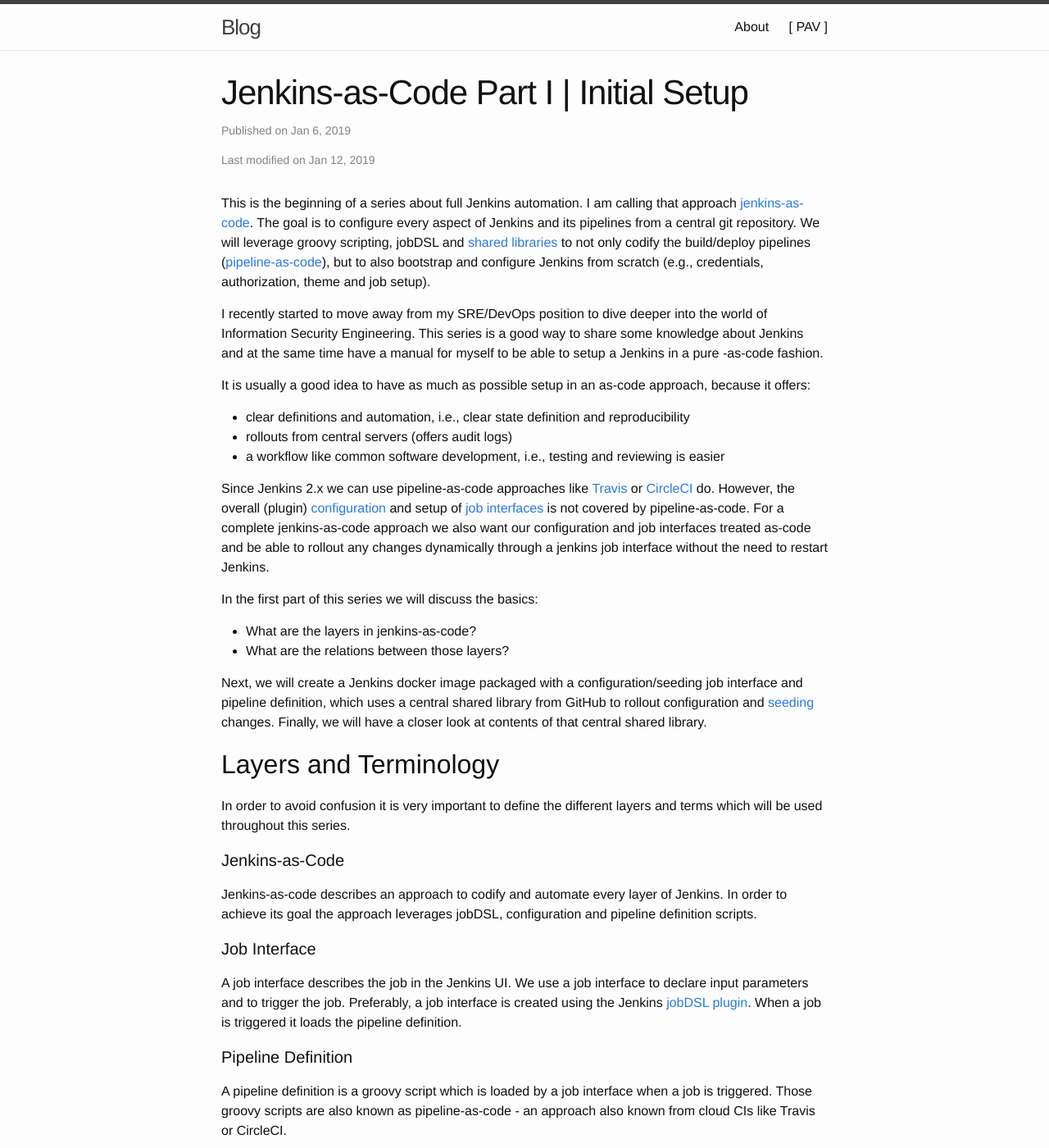
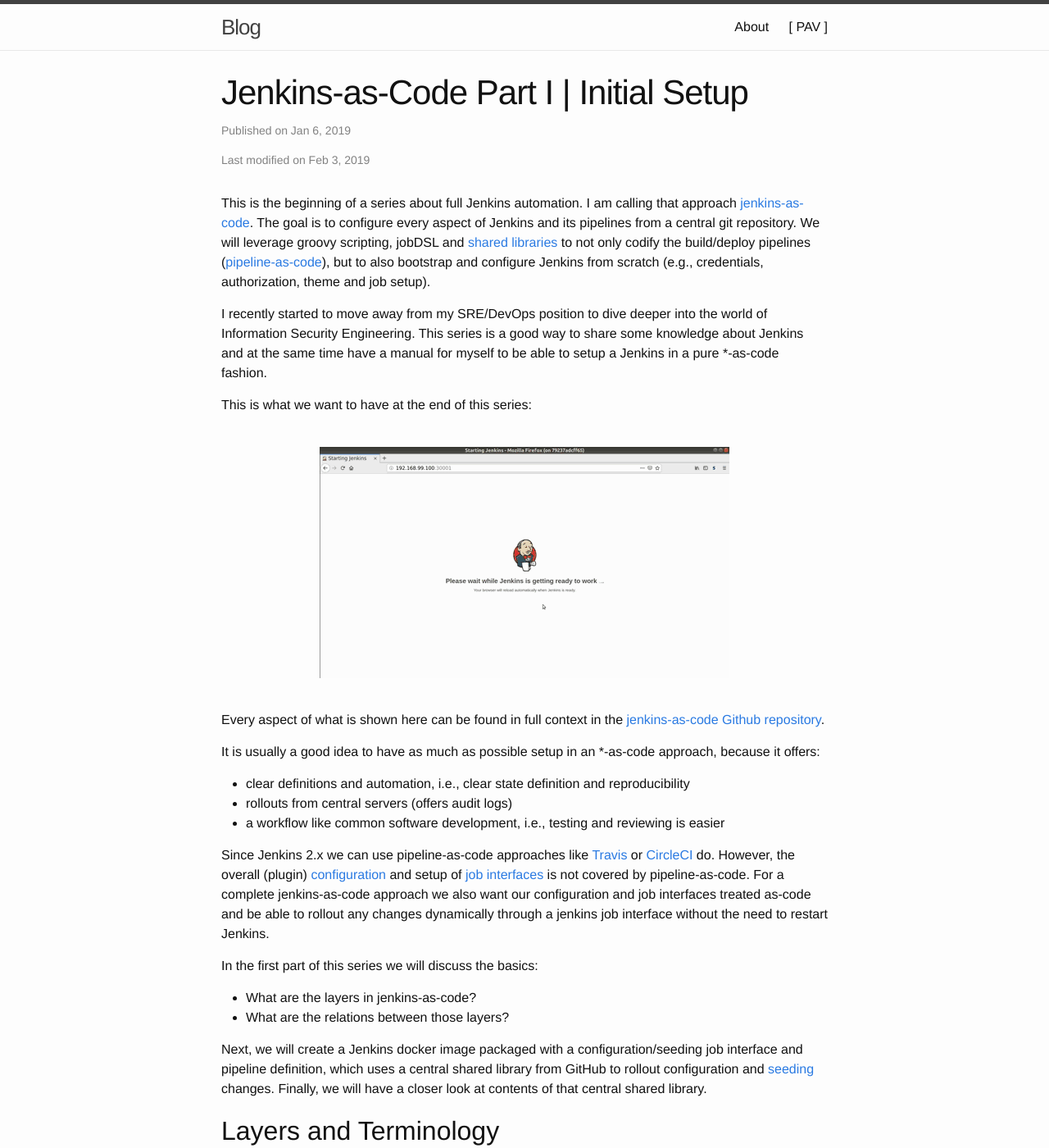
Before and after one commit to fishi0x01/fishi0x01.github.io, a Jekyll site: the page built from _posts/2019-01-06-Jenkins-As-Code-Part-1.md, in a window 1280 px wide and 1400 px high. Shown: the whole window at 82% size. Built offline with Jekyll 4.4.1, drawn with Linux system fonts in a browser that asks for light colours.

Commit message:
Add jenkins-as-code gthub repo

```diff
--- a/_posts/2019-01-06-Jenkins-As-Code-Part-1.md
+++ b/_posts/2019-01-06-Jenkins-As-Code-Part-1.md
@@ -2,7 +2,7 @@
 layout: post
 title: "Jenkins-as-Code Part I | Initial Setup"
 date: 2019-01-06 14:45:00 +0000
-modified: 2019-01-12 14:30:00 +0000
+modified: 2019-02-03 09:30:00 +0000
 comments: true
 disqus_id: 15
 permalink: weblog/2019/01/06/jenkins-as-code-part-1/
@@ -20,9 +20,17 @@
 I recently started to move away from my SRE/DevOps position to dive deeper into the world of
 Information Security Engineering.
 This series is a good way to share some knowledge about Jenkins and at the same time
-have a manual for myself to be able to setup a Jenkins in a pure -as-code fashion.
+have a manual for myself to be able to setup a Jenkins in a pure \*-as-code fashion.
 
-It is usually a good idea to have as much as possible setup in an as-code approach, because it offers:
+This is what we want to have at the end of this series:
+
+<br/>
+<img src="/content-images/jenkins-bootstrap.gif" alt="Demo" style="display: block; margin-left: auto; margin-right: auto;">
+<br/>
+
+Every aspect of what is shown here can be found in full context in the [jenkins-as-code Github repository][jenkins-as-code-github-repo].
+
+It is usually a good idea to have as much as possible setup in an \*-as-code approach, because it offers:
 - clear definitions and automation, i.e., clear state definition and reproducibility
 - rollouts from central servers (offers audit logs)
 - a workflow like common software development, i.e., testing and reviewing is easier
@@ -203,3 +211,4 @@
 [jobdsl-plugin]: https://github.com/jenkinsci/job-dsl-plugin
 [pipeline-as-code]: https://jenkins.io/solutions/pipeline/
 [shared-libraries]: https://jenkins.io/doc/book/pipeline/shared-libraries/
+[jenkins-as-code-github-repo]: https://github.com/devtail/jenkins-as-code
```
Also changed, not shown: content-images/jenkins-bootstrap.gif (added).
